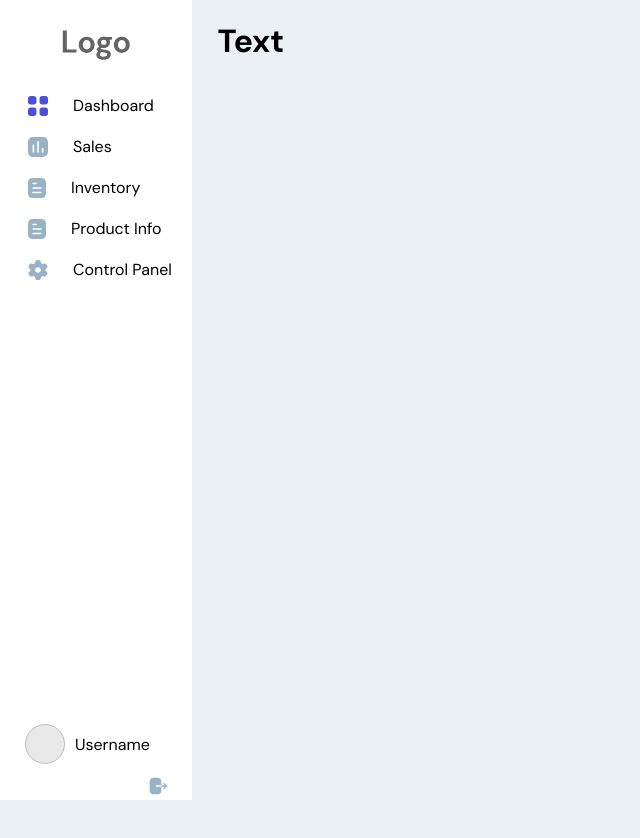
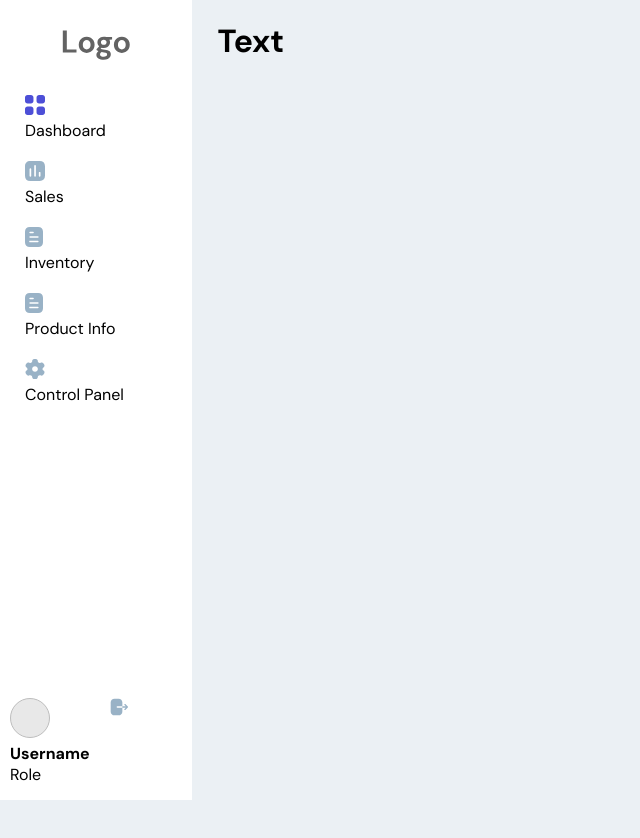
Before and after one commit to wcndipolog/IMS-Project, a plain HTML site: page IMS-Project/dashboard.html in a window 1280 px wide. Shown: the top 838 px of the page, without its empty margins (0-640 px from the left). Drawn offline with Linux system fonts and the light colour scheme.

Commit message:
feat: added navigation functions

```diff
--- a/IMS-Project/dashboard.html
+++ b/IMS-Project/dashboard.html
@@ -1,10 +1,10 @@
 <!DOCTYPE html>
 <html lang="en">
   <head>
-    <meta charset="UTF-8">
-    <meta http-equiv="X-UA-Compatible" content="IE=edge">
-    <meta name="viewport" content="width=device-width, initial-scale=1.0">
-    <link rel="stylesheet" href="style.css">
+    <meta charset="UTF-8" />
+    <meta http-equiv="X-UA-Compatible" content="IE=edge" />
+    <meta name="viewport" content="width=device-width, initial-scale=1.0" />
+    <link rel="stylesheet" href="style.css" />
     <title>IMS | Dashboard</title>
   </head>
   <body>
@@ -12,43 +12,52 @@
       <!-- Sidebar goes here -->
       <div class="sidebar">
         <!-- Sidebar items go here -->
-          <img src="img/logo-grey.svg" alt="Logo Name">
+        <img src="img/logo-grey.svg" alt="Logo Name" />
         <div class="links">
           <ul>
             <li>
-                    <img src="img/dashboard.svg" alt="Dashboard">
-                    <a href="#">Dashboard</a>
+              <a href="#" class="active">
+                <img src="img/dashboard.svg" alt="Dashboard" />
+                <p>Dashboard</p>
+              </a>
             </li>
-                <!-- Start Here -->
             <li>
-                  <img src="img/Sales.svg" alt="Sales">
-                  <a href="#">Sales</a>
+              <a href="#">
+                <img src="img/Sales.svg" alt="Sales" />
+                <p>Sales</p>
+              </a>
             </li>
-
             <li>
-                <img src="img/Inventory.svg" alt="Inventory">
-                <a href="#">Inventory</a>
+              <a href="#">
+                <img src="img/Inventory.svg" alt="Inventory" />
+                <p>Inventory</p>
+              </a>
             </li>
-
             <li>
-              <img src="img/Inventory.svg" alt="Product Info">
-              <a href="#">Product Info</a>
+              <a href="#">
+                <img src="img/Inventory.svg" alt="Product Info" />
+                <p>Product Info</p>
+              </a>
             </li>
-
             <li>
-            <img src="img/Control.svg" alt="Control Panel">
-            <a href="#">Control Panel</a>
+              <a href="#">
+                <img src="img/Control.svg" alt="Control Panel" />
+                <p>Control Panel</p>
+              </a>
             </li>
           </ul>
         </div>
         <div class="profile-section">
-            <img src="img/User.svg" alt="User" class="Profile">
-            <a href="#">Username</a>
-            <img src="img/Logout.svg" alt="Logout" class="Logout">
-
+          <a href="#" class="user-info">
+            <img src="img/User.svg" alt="User" class="Profile" />
+            <p id="username"><b>Username</b></p>
+            <p id="role">Role</p>
+          </a>
+          <a href="#" class="logout">
+            <img src="img/Logout.svg" alt="Logout" class="Logout" />
+          </a>
         </div>
       </div>
-
       <!-- Main content goes here -->
       <div class="main-content">
         <!-- Main content items go here -->
```
Lines whose indentation alone changed are shown as unchanged.
